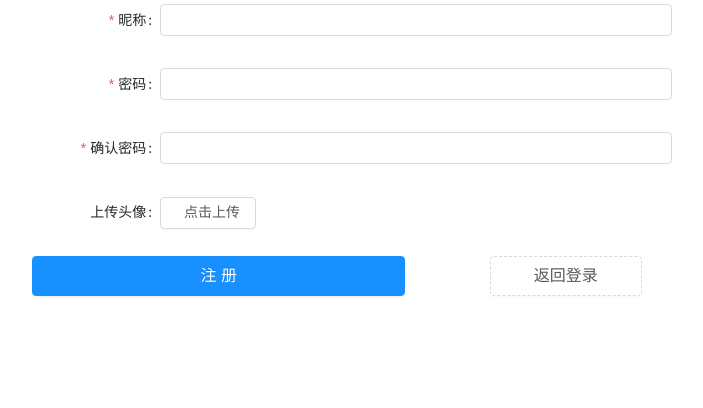
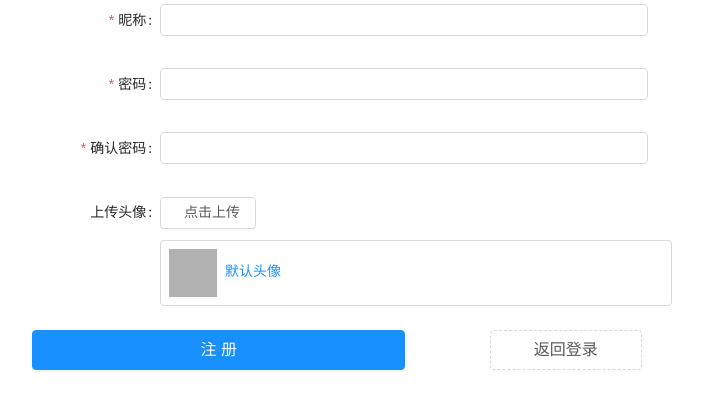
Before and after one commit to Thinker-Mars/mChat-front, a Vue app: page /register in a window 1280 px wide. Shown: the top 408 px of the page, without its empty margins (288-991 px from the left). Built offline with nearby package versions, Linux system fonts and the light colour scheme; grey boxes are pictures that could not be loaded.

Commit message:
feat: 完善图片上传逻辑，完成部分注册逻辑

```diff
--- a/package.json
+++ b/package.json
@@ -15,6 +15,7 @@
     "axios": "^0.20.0",
     "core-js": "^3.6.5",
     "cos-js-sdk-v5": "^1.2.10",
+    "crypto": "^1.0.1",
     "eslint-plugin-html": "^6.1.1",
     "eslint-plugin-vue": "^7.7.0",
     "socket.io-client": "^2.3.0",
--- a/src/api/user-center.js
+++ b/src/api/user-center.js
@@ -7,6 +7,21 @@ import request from '../utils/request';
 export function login(data) {
   return request({
     url: '/userCenter/login',
+    method: 'post',
+    data: data,
+		headers: {
+			apikey: 'usercenter'
+		}
+  });
+}
+
+/**
+ * 用户注册
+ * @param {Object} data
+ */
+export function register(data) {
+  return request({
+    url: '/userCenter/register',
     method: 'post',
     data: data,
 		headers: {
@@ -50,3 +65,16 @@ export function getTmpCredential(data) {
 		}
   });
 }
+
+/**
+ * 获取非对称加密的公钥
+ */
+export function getPublicKey() {
+  return request({
+    url: '/userCenter/getPublicKey',
+    method: 'get',
+		headers: {
+			apikey: 'usercenter'
+		}
+  });
+}
--- a/src/main.js
+++ b/src/main.js
@@ -2,7 +2,7 @@ import Vue from 'vue';
 import App from './App.vue';
 import router from './router';
 import store from './store';
-import { Button, Form, Input, Menu, Icon, Upload, Notification, Modal, FormModel } from 'ant-design-vue';
+import { Button, Form, Input, Menu, Icon, Upload, Notification, Modal, FormModel, Tooltip } from 'ant-design-vue';
 import { tellTime } from '@/utils/commonFun';
 
 Vue.use(Form);
@@ -13,6 +13,7 @@ Vue.use(Menu);
 Vue.use(Icon);
 Vue.use(Upload);
 Vue.use(Modal);
+Vue.use(Tooltip);
 
 Vue.config.productionTip = false;
 
--- a/src/utils/commonFun.js
+++ b/src/utils/commonFun.js
@@ -1,3 +1,5 @@
+const { publicEncrypt } = require('crypto');
+
 /**
  * 生成指定位数的数字
  * @param {number} length
@@ -40,3 +42,13 @@ export function tellTime(timestamp, mode = 1) {
     return `${year}年 ${month}月${day}日 ${hour}:${showMinutes}`;
   }
 }
+
+/**
+ * 非对称加密
+ * @param {string} content 要加密的内容
+ * @param {string} publicKey 公钥
+ * @returns 加密后的内容
+ */
+export function encrypt(content, publicKey) {
+  return publicEncrypt(publicKey, Buffer.from(content)).toString('base64');
+}
--- a/src/utils/cos-helper.js
+++ b/src/utils/cos-helper.js
@@ -1,6 +1,17 @@
 const COS = require('cos-js-sdk-v5');
 
-function putObject(secure) {
+/**
+ * 临时桶名
+ */
+const TempBucket = 'mchat-tmp-1259375888';
+
+/**
+ * 存储桶所在地域
+ */
+const Region = 'ap-nanjing';
+
+export function putTempObject(secure, key, file) {
+  return new Promise((resolve, reject) => {
     const cos = new COS({
       getAuthorization: function(options, callback) {
         callback({
@@ -13,6 +24,20 @@ function putObject(secure) {
         });
       }
     });
+    cos.putObject(
+      {
+        Bucket: TempBucket,
+        Region: Region,
+        Key: key,
+        Body: file
+      },
+      function(err, data) {
+        if (err) {
+          reject(err);
+        } else {
+          resolve(data);
         }
-
-module.exports.putObject = putObject;
+      }
+    );
+  });
+}
--- a/src/views/register/index.vue
+++ b/src/views/register/index.vue
@@ -10,12 +10,18 @@
 			>
 				<a-form-model-item label="昵称" prop="NickName">
 					<a-input v-model="registerForm.NickName" />
+					<a-tooltip title="请控制昵称长度不超过 10 位">
+						<a-icon type="question-circle" style="margin-left: 10px" />
+					</a-tooltip>
 				</a-form-model-item>
 				<a-form-model-item label="密码" prop="Password">
-					<a-input v-model="registerForm.Password" />
+					<a-input-password v-model="registerForm.Password" :visibilityToggle="false" />
+					<a-tooltip title="请控制密码长度在 10 到 14 位之间">
+						<a-icon type="question-circle" style="margin-left: 10px" />
+					</a-tooltip>
 				</a-form-model-item>
 				<a-form-model-item label="确认密码" prop="ConfirmPassword">
-					<a-input v-model="registerForm.ConfirmPassword" />
+					<a-input-password v-model="registerForm.ConfirmPassword" :visibilityToggle="false" />
 				</a-form-model-item>
 				<a-form-model-item label="上传头像">
 					<a-upload
@@ -24,8 +30,12 @@
 						:beforeUpload="beforeUpload"
 						:accept="acceptImageType.join(',')"
 						:customRequest="handleUpload"
+						:remove="handleRemove"
 					>
 						<a-button> <a-icon type="upload" /> 点击上传 </a-button>
+						<a-tooltip title="如不上传，则使用如下默认头像">
+							<a-icon type="question-circle" style="margin-left: 10px" />
+						</a-tooltip>
 					</a-upload>
 				</a-form-model-item>
 				<a-form-model-item class="register-button">
@@ -56,11 +66,23 @@
 </template>
 
 <script>
-import { getTmpCredential } from '@/api/user-center';
+import { register, getTmpCredential, getPublicKey } from '@/api/user-center';
+import { putTempObject } from '@/utils/cos-helper';
+import { genRandomNum, encrypt } from '@/utils/commonFun';
 export default {
 	name: 'Register',
 	data() {
+		const confirmPasswordValidate = (rule, value, callback) => {
+			if (value !== this.registerForm.Password) {
+				return callback(new Error('密码不一致，请确认'));
+			} else {
+				callback();
+			}
+		};
 		return {
+			/**
+			 * 注册表单初始数据
+			 */
 			registerForm: {
 				NickName: undefined,
 				Password: undefined,
@@ -77,41 +99,53 @@ export default {
 			/**
 			 * 已上传的图片列表
 			 */
-			fileList: [],
+			fileList: [
+				{
+					uid: genRandomNum(6),
+					name: '默认头像',
+					status: 'done',
+					url: 'https://mchat-tmp-1259375888.cos.ap-nanjing.myqcloud.com/register-image/default.jpg'
+				}
+			],
 			/**
 			 * 临时图片在COS中的folder名
 			 */
 			folder: 'register-image',
+			/**
+			 * 注册表单校验规则
+			 */
 			rules: {
 				NickName: [
-					{ required: true, message: '请输入昵称', trigger: 'blur' }
+					{ required: true, message: '请输入昵称', trigger: 'blur' },
+					{ min: 1, max: 10, message: '昵称长度不应超过10位', trigger: 'blur' }
 				],
 				Password: [
-					{ required: true, message: '请输入密码', trigger: 'blur' }
+					{ required: true, message: '请输入密码', trigger: 'blur' },
+					{ min: 10, max: 14, message: '密码长度为10-14位', trigger: 'blur' }
 				],
 				ConfirmPassword: [
-					{ required: true, message: '请再次输入密码', trigger: 'blur' }
+					{ required: true, message: '请再次输入密码', trigger: 'blur' },
+					{ required: true, validator: confirmPasswordValidate, trigger: 'blur' }
 				]
-			}
+			},
+			/**
+			 * 上传图片的key
+			 */
+			uploadKey: undefined
 		};
 	},
+	created() {
+		this.init();
+	},
 	methods: {
-		beforeUpload(file, fileList) {
-			const data = { folder: this.folder };
-			getTmpCredential(data).then(
-				(res) => {
-					const { code } = res;
-					if (code === 1) {
-						// 成功获取临时密钥，执行上传
-					}
-				}
-			);
+		init() {
+			this.uploadKey = `${(new Date()).getTime()}-${genRandomNum(6)}`;
+		},
+		beforeUpload(file) {
 			const checkResult = this.check(file);
 			if (!checkResult) {
 				return false;
 			}
-			console.log(file);
-			console.log(fileList);
 			return true;
 		},
 		/**
@@ -153,14 +187,69 @@ export default {
 		/**
 		 * 自定义图片上传
 		 */
-		handleUpload() {
-
+		handleUpload(uploadData) {
+			const { file } = uploadData;
+			const data = { folder: this.folder };
+			getTmpCredential(data).then(
+				(res) => {
+					const { code, data } = res;
+					if (code === 1) {
+						// 文件名
+						const filename = file.name;
+						// 文件后缀
+						const suffix = filename.substring(filename.lastIndexOf('.') + 1);
+						// 在COS中的位置
+						const key = `${this.folder}/${this.uploadKey}.${suffix}`;
+						putTempObject(data, key, file).then(
+							(putRes) => {
+								this.fileList = [];
+								this.fileList.push({
+									uid: genRandomNum(6),
+									name: filename,
+									status: 'done',
+									url: `https://${putRes.Location}`
+								});
+								this.successTip('操作成功', '图片上传成功');
+							},
+							() => {
+								this.errorTip('操作失败', '上传失败，请稍候重试');
+							}
+						);
+					}
+				}
+			);
+		},
+		/**
+		 * 移除图片
+		 */
+		handleRemove() {
+			this.fileList = [];
+			return true;
 		},
 		/**
 		 * 注册
 		 */
 		register() {
-
+			this.$refs.registerForm.validate((valid) => {
+				if (valid) {
+					getPublicKey().then(
+						(res) => {
+							const { data } = res;
+							const { NickName, Password } = this.registerForm;
+							const registerData = {
+								NickName,
+								Password: encrypt(Password, data),
+								Avatar: this.uploadKey,
+								PublicKey: data
+							};
+							register(registerData);
+						},
+						() => {
+							this.errorTip('操作失败', '系统繁忙，请稍候再试');
+						}
+					);
+				}
+			});
 		},
 		/**
 		 * 前往登录
@@ -177,7 +266,19 @@ export default {
 			this.$Notification.open({
 				message,
 				description,
-				icon: <a-icon type="exclamation-circle" style="color: #DC143C" />
+				icon: <a-icon type="close" style="color: #DC143C" />
+			});
+		},
+		/**
+		 * 成功提示
+		 * @param {string} message 提示title
+		 * @param {string} description 提示内容
+		 */
+		successTip(message, description) {
+			this.$Notification.open({
+				message,
+				description,
+				icon: <a-icon type="check" style="color: #2E8B57"/>
 			});
 		}
 	}
@@ -193,6 +294,9 @@ export default {
 .register-form {
 	width: 50%;
   margin: 0 auto;
+	input {
+		width: calc(100% - 24px);
+	}
 	.ant-form-item-label {
 		width: 20%;
 	}
```
Also changed, not shown: .eslintrc.js, 1 other file (tests, documents, lock files or other folders). Lines whose indentation alone changed are shown as unchanged.
